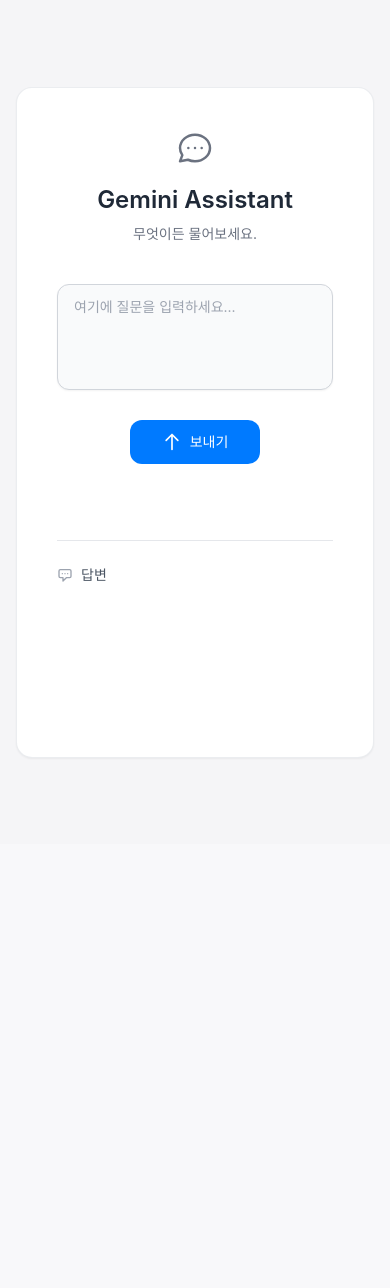
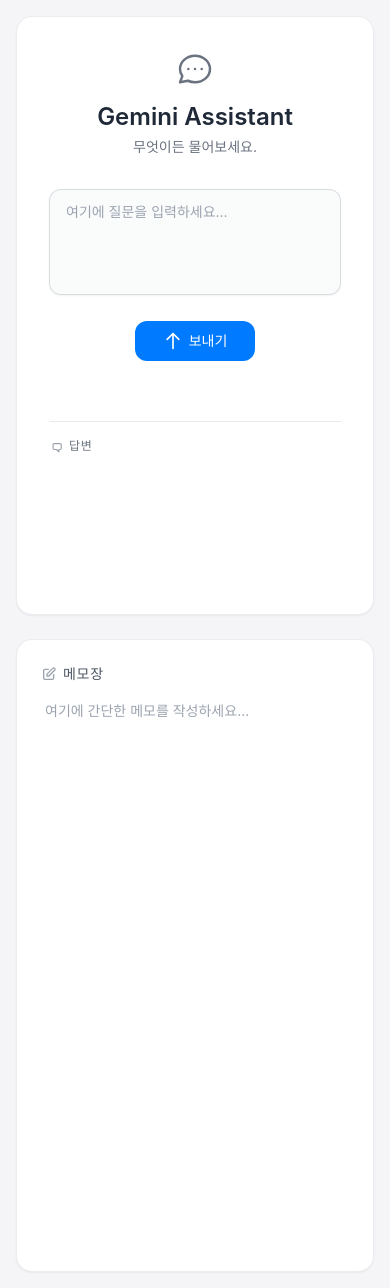
Before and after one commit to suke199800/gemini-render, a Flask app: page / in a window 390 px wide. Before the commit the page ends 758 px from the top, so only its background shows below. Run offline with Flask 3, Linux system fonts and the light colour scheme; some libraries are stand-ins or nearby versions.

Commit message:
Update index.html

```diff
--- a/templates/index.html
+++ b/templates/index.html
@@ -3,7 +3,7 @@
 <head>
     <meta charset="UTF-8">
     <meta name="viewport" content="width=device-width, initial-scale=1.0">
-    <title>Gemini Assistant - Refined</title>
+    <title>Gemini Assistant - Enhanced</title>
     <script src="https://cdn.tailwindcss.com"></script>
     <link rel="preconnect" href="https://fonts.googleapis.com">
     <link rel="preconnect" href="https://fonts.gstatic.com" crossorigin>
@@ -14,108 +14,132 @@
             background-color: #f5f5f7;
             -webkit-font-smoothing: antialiased;
             -moz-osx-font-smoothing: grayscale;
-            ::-webkit-scrollbar {
-                width: 6px;
-                height: 6px;
+            ::-webkit-scrollbar { width: 6px; height: 6px; }
+            ::-webkit-scrollbar-track { background: transparent; }
+            ::-webkit-scrollbar-thumb { background: #cccccc; border-radius: 10px; }
+            ::-webkit-scrollbar-thumb:hover { background: #aaaaaa; }
         }
-            ::-webkit-scrollbar-track {
-                background: transparent;
+        #thinkingIndicator {
+            display: none;
+            text-align: center;
+            margin-top: 1rem;
+            margin-bottom: 1rem;
+            color: #6b7280;
+            font-size: 0.875rem;
         }
-            ::-webkit-scrollbar-thumb {
-                background: #cccccc;
-                border-radius: 10px;
-            }
-            ::-webkit-scrollbar-thumb:hover {
-                background: #aaaaaa;
-            }
-        }
-        .loader {
-            border: 3px solid #e5e7eb;
-            border-top: 3px solid #007aff;
-            border-radius: 50%;
-            width: 24px;
-            height: 24px;
-            animation: spin 0.8s linear infinite;
-            margin: 1.5rem auto;
-            display: none;
-        }
-        @keyframes spin {
-            0% { transform: rotate(0deg); }
-            100% { transform: rotate(360deg); }
+        #timer {
+            font-weight: 500;
+            font-variant-numeric: tabular-nums;
         }
         #responseArea {
             min-height: 120px;
-            max-height: 55vh;
+            max-height: calc(60vh - 50px);
             overflow-y: auto;
             white-space: pre-wrap;
             word-wrap: break-word;
             line-height: 1.75;
             color: #333333;
+            font-size: 0.875rem;
         }
         textarea:focus, button:focus-visible {
              outline: none;
              box-shadow: 0 0 0 3px rgba(0, 122, 255, 0.3);
         }
         button:disabled {
-            background-color: #a0aec0;
+            background-color: #d1d5db;
             cursor: not-allowed;
             opacity: 0.7;
         }
+        #notepadTextarea {
+            flex-grow: 1;
+            border: none;
+            outline: none;
+            box-shadow: none;
+            resize: none;
+            background-color: transparent;
+            font-size: 0.875rem;
+             line-height: 1.6;
+             color: #4b5563;
+        }
+         #notepadTextarea:focus {
+             box-shadow: none;
+         }
     </style>
 </head>
-<body class="flex items-center justify-center min-h-screen p-4">
-    <div class="bg-white p-10 md:p-14 rounded-2xl shadow-sm w-full max-w-2xl border border-gray-200/75">
-        <div class="text-center mb-10">
-             <svg xmlns="http://www.w3.org/2000/svg" class="h-10 w-10 mx-auto text-gray-500 mb-4" fill="none" viewBox="0 0 24 24" stroke="currentColor" stroke-width="1.5">
+<body class="flex items-center justify-center min-h-screen p-4 md:p-6">
+    <div class="flex flex-col md:flex-row gap-6 w-full max-w-6xl mx-auto">
+
+        <div class="bg-white p-8 md:p-10 rounded-2xl shadow-sm w-full md:w-2/3 border border-gray-200/75 flex flex-col">
+            <div class="text-center mb-8">
+                 <svg xmlns="http://www.w3.org/2000/svg" class="h-10 w-10 mx-auto text-gray-500 mb-3" fill="none" viewBox="0 0 24 24" stroke="currentColor" stroke-width="1.5">
                    <path stroke-linecap="round" stroke-linejoin="round" d="M8 12h.01M12 12h.01M16 12h.01M21 12c0 4.418-4.03 8-9 8a9.863 9.863 0 01-4.255-.949L3 20l1.395-3.72C3.512 15.042 3 13.574 3 12c0-4.418 4.03-8 9-8s9 3.582 9 8z" />
                  </svg>
                 <h1 class="text-2xl md:text-3xl font-semibold text-gray-800">Gemini Assistant</h1>
-            <p class="text-sm text-gray-500 mt-2">무엇이든 물어보세요.</p>
+                <p class="text-sm text-gray-500 mt-1">무엇이든 물어보세요.</p>
             </div>
 
-        <div class="mb-6">
+            <div class="mb-5">
                 <label for="questionInput" class="sr-only">질문 입력:</label>
-            <textarea id="questionInput" rows="4" class="w-full px-4 py-3 border border-gray-300 rounded-xl shadow-sm focus:border-blue-500 transition duration-150 ease-in-out resize-none placeholder-gray-400 text-sm text-gray-800 bg-gray-50" placeholder="여기에 질문을 입력하세요..."></textarea>
+                <textarea id="questionInput" rows="4" class="w-full px-4 py-3 border border-gray-300/80 rounded-xl shadow-sm focus:border-blue-500 transition duration-150 ease-in-out resize-none placeholder-gray-400 text-sm text-gray-800 bg-gray-50/80" placeholder="여기에 질문을 입력하세요..."></textarea>
             </div>
 
-        <div class="text-center mb-8">
-            <button id="askButton" class="inline-flex items-center justify-center bg-[#007aff] hover:bg-[#005ecb] text-white font-medium text-sm py-3 px-8 rounded-xl focus:outline-none transition duration-150 ease-in-out disabled:opacity-70 disabled:bg-gray-400 disabled:cursor-not-allowed">
-                <svg xmlns="http://www.w3.org/2000/svg" class="h-5 w-5 mr-2" fill="none" viewBox="0 0 24 24" stroke="currentColor" stroke-width="2">
+            <div class="text-center mb-4">
+                <button id="askButton" class="inline-flex items-center justify-center bg-[#007aff] hover:bg-[#005ecb] text-white font-medium text-sm py-2.5 px-7 rounded-xl focus:outline-none transition duration-150 ease-in-out disabled:opacity-70 disabled:bg-gray-300 disabled:cursor-not-allowed">
+                    <svg xmlns="http://www.w3.org/2000/svg" class="h-5 w-5 mr-1.5" fill="none" viewBox="0 0 24 24" stroke="currentColor" stroke-width="2">
                        <path stroke-linecap="round" stroke-linejoin="round" d="M5 10l7-7m0 0l7 7m-7-7v18" />
                      </svg>
                     <span>보내기</span>
                 </button>
             </div>
 
-        <div id="loadingIndicator" class="loader"></div>
-
-        <div id="errorArea" class="text-center text-red-600 text-xs font-medium h-5 mb-4">
+            <div id="thinkingIndicator">
+                <span>생각 중... </span><span id="timer">(0.0s)</span>
             </div>
 
-        <div class="mt-6 pt-6 border-t border-gray-200">
-            <h2 class="text-sm font-medium text-gray-600 mb-3 flex items-center">
-                <svg xmlns="http://www.w3.org/2000/svg" class="h-4 w-4 mr-2 text-gray-400" fill="none" viewBox="0 0 24 24" stroke="currentColor" stroke-width="2">
-                    <path stroke-linecap="round" stroke-linejoin="round" d="M8 10h.01M12 10h.01M16 10h.01M9 16H5a2 2 0 01-2-2V6a2 2 0 012-2h14a2 2 0 012 2v8a2 2 0 01-2 2h-5l-5 5v-5z" />
+            <div id="errorArea" class="text-center text-red-600 text-xs font-medium h-5 mb-2"></div>
+
+            <div class="mt-4 pt-4 border-t border-gray-200/90 flex-grow">
+                <h2 class="text-xs font-medium text-gray-500 mb-2 flex items-center uppercase tracking-wider">
+                    <svg xmlns="http://www.w3.org/2000/svg" class="h-3.5 w-3.5 mr-1.5 text-gray-400" fill="none" viewBox="0 0 24 24" stroke="currentColor" stroke-width="2">
+                         <path stroke-linecap="round" stroke-linejoin="round" d="M17 8h2a2 2 0 012 2v6a2 2 0 01-2 2h-2v4l-4-4H9a2 2 0 01-2-2V10a2 2 0 012-2h8z" />
                     </svg>
                     답변
                 </h2>
-            <div id="responseArea" class="text-sm text-gray-700">
+                <div id="responseArea" class="text-gray-700">
                     </div>
             </div>
+        </div>
+
+        <div class="bg-white p-6 rounded-2xl shadow-sm w-full md:w-1/3 border border-gray-200/75 flex flex-col h-[75vh] md:h-auto md:sticky md:top-6">
+             <h3 class="text-sm font-medium text-gray-600 mb-3 flex items-center uppercase tracking-wider">
+                <svg xmlns="http://www.w3.org/2000/svg" class="h-4 w-4 mr-1.5 text-gray-400" fill="none" viewBox="0 0 24 24" stroke="currentColor" stroke-width="2">
+                  <path stroke-linecap="round" stroke-linejoin="round" d="M11 5H6a2 2 0 00-2 2v11a2 2 0 002 2h11a2 2 0 002-2v-5m-1.414-9.414a2 2 0 112.828 2.828L11.828 15H9v-2.828l8.586-8.586z" />
+                </svg>
+                메모장
+            </h3>
+            <textarea id="notepadTextarea" class="w-full h-full bg-transparent focus:outline-none focus:ring-0 p-1" placeholder="여기에 간단한 메모를 작성하세요..."></textarea>
+        </div>
+
     </div>
 
     <script>
         const questionInput = document.getElementById('questionInput');
         const askButton = document.getElementById('askButton');
         const responseArea = document.getElementById('responseArea');
-        const loadingIndicator = document.getElementById('loadingIndicator');
+        const thinkingIndicator = document.getElementById('thinkingIndicator');
+        const timerElement = document.getElementById('timer');
         const errorArea = document.getElementById('errorArea');
+
+        let timerInterval = null;
+        let startTime = null;
 
         askButton.addEventListener('click', async () => {
             const question = questionInput.value.trim();
 
             responseArea.textContent = '';
             errorArea.textContent = '';
+            thinkingIndicator.style.display = 'none';
+            if (timerInterval) clearInterval(timerInterval);
 
             if (!question) {
                 errorArea.textContent = '질문을 입력해주세요.';
@@ -124,8 +148,15 @@
             }
 
             askButton.disabled = true;
-            loadingIndicator.style.display = 'block';
             askButton.querySelector('span').textContent = '전송 중...';
+            thinkingIndicator.style.display = 'block';
+            startTime = Date.now();
+            timerElement.textContent = '(0.0s)';
+
+            timerInterval = setInterval(() => {
+                const elapsedSeconds = ((Date.now() - startTime) / 1000).toFixed(1);
+                timerElement.textContent = `(${elapsedSeconds}s)`;
+            }, 100);
 
             try {
                 const response = await fetch('/ask', {
@@ -134,6 +165,9 @@
                     body: JSON.stringify({ question: question }),
                 });
 
+                clearInterval(timerInterval);
+                timerInterval = null;
+
                 let data;
                 try {
                     data = await response.json();
@@ -141,25 +175,29 @@
                     console.error('JSON 파싱 오류:', jsonError);
                     const rawText = await response.text();
                     console.error('Raw server response:', rawText);
-                    throw new Error(`서버 응답 형식 오류입니다. ${response.status}`);
+                    throw new Error(`서버 응답 형식 오류입니다. (${response.status})`);
                 }
-
 
                 if (!response.ok) {
                     const errorMessage = data?.error || `서버 오류 발생 (${response.status})`;
                     throw new Error(errorMessage);
                 }
 
-                responseArea.textContent = data.answer || '답변을 받지 못했습니다.';
+                if (data && data.answer) {
+                    responseArea.textContent = data.answer;
+                } else {
+                    responseArea.textContent = '답변을 받지 못했습니다.';
+                }
 
             } catch (error) {
+                if (timerInterval) clearInterval(timerInterval);
                 console.error('오류 발생:', error);
                 errorArea.textContent = `오류: ${error.message || '알 수 없는 오류가 발생했습니다.'}`;
                 responseArea.textContent = '';
             } finally {
                 askButton.disabled = false;
-                loadingIndicator.style.display = 'none';
                 askButton.querySelector('span').textContent = '보내기';
+                thinkingIndicator.style.display = 'none';
             }
         });
 
```
Lines whose indentation alone changed are shown as unchanged.
